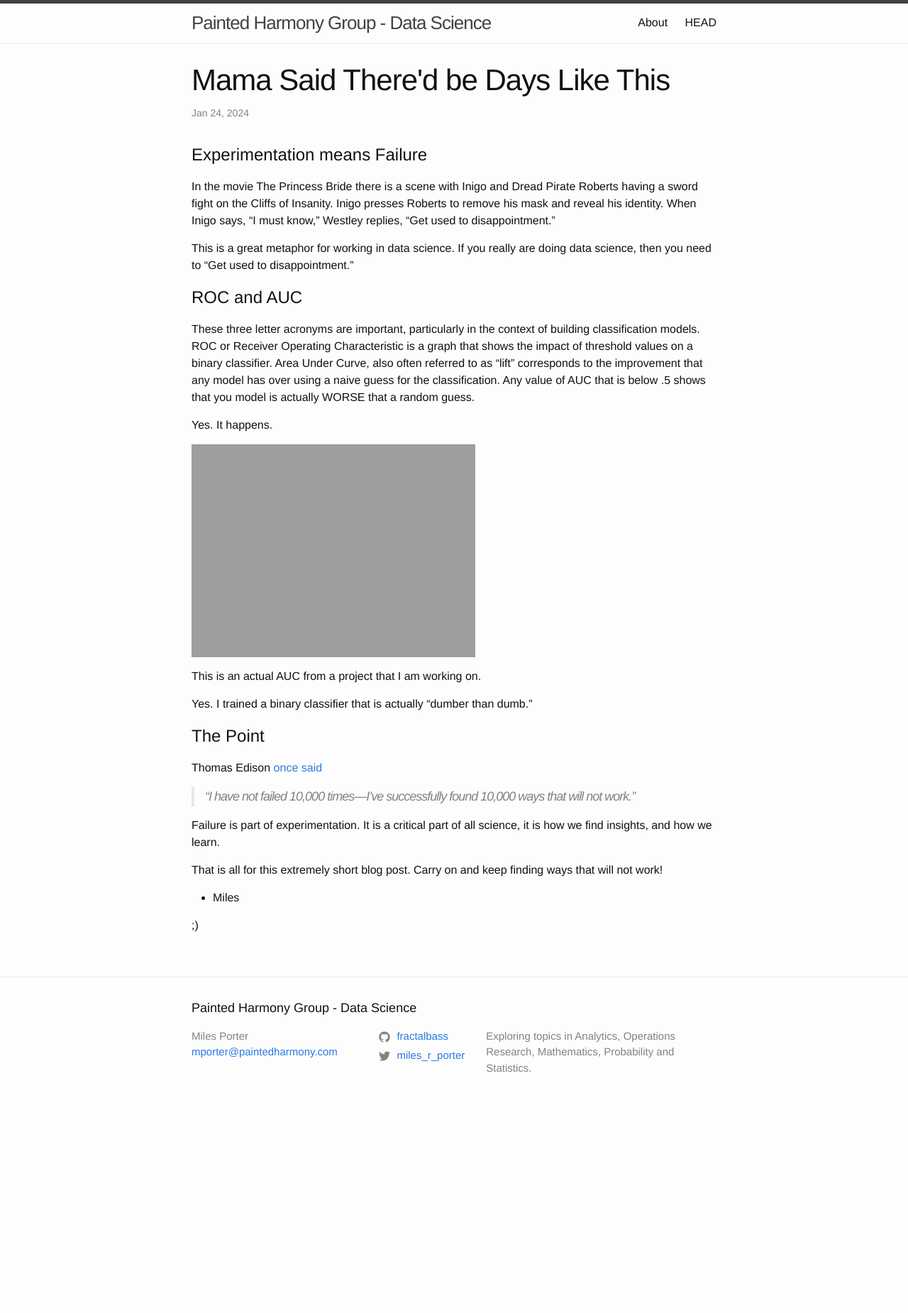
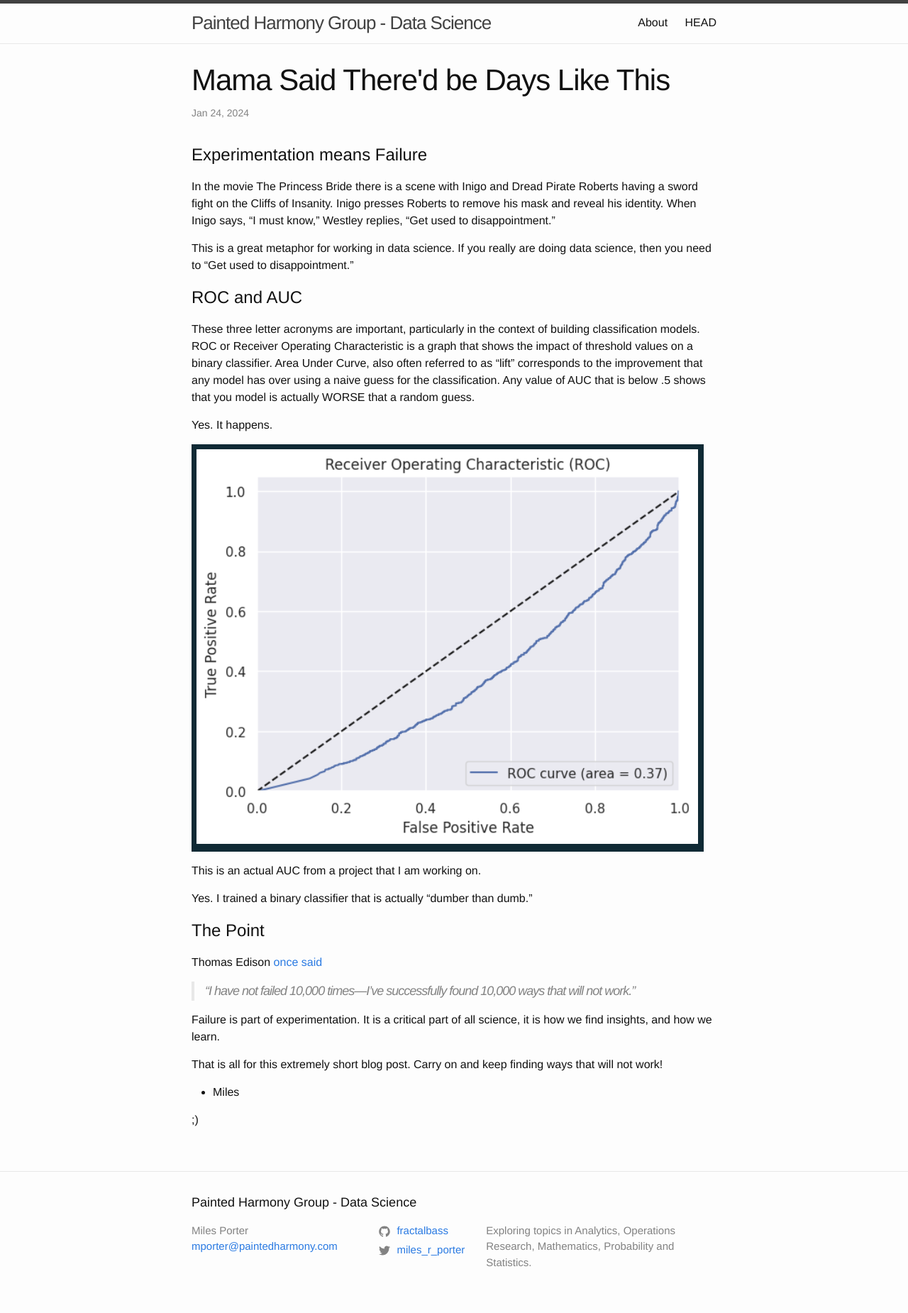
Before and after one commit to fractalbass/data_science, a Jekyll site: the page built from _posts/2024-01-24-data_science_40.md, in a window 1280 px wide. Shown: the whole page at 71% size. Built offline with Jekyll 4.4.1, drawn with Linux system fonts in a browser that asks for light colours; before the commit the page ends 1576 px from its top, so only the background shows below that.

Commit message:
Fixing bad image.

```diff
--- a/_posts/2024-01-24-data_science_40.md
+++ b/_posts/2024-01-24-data_science_40.md
@@ -17,7 +17,7 @@ These three letter acronyms are important, particularly in the context of buildi
 
 Yes.  It happens.
 
-![Bad AUC]({{ site.url }}/images/bad_auc.jpg)
+![Bad AUC]({{ site.url }}/images/bad_auc.png)
 
 This is an actual AUC from a project that I am working on.
 
```
